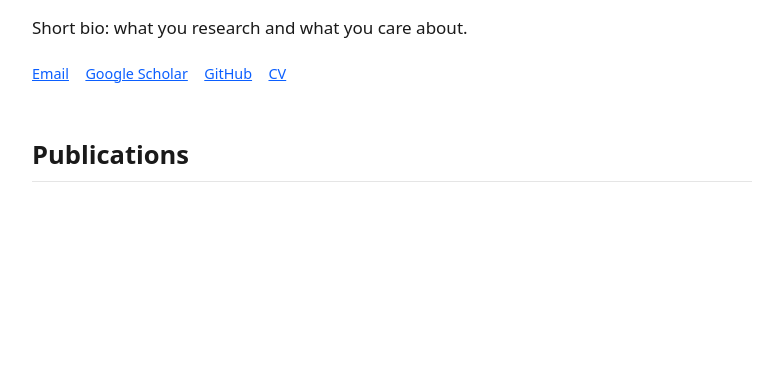
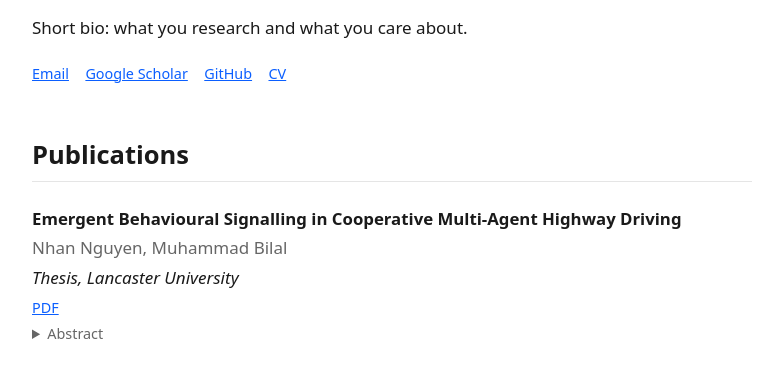
Before and after one commit to hiimnhan/hiimnhan.github.io, a plain HTML site: page index.html in a window 1280 px wide. Shown: the part 146-524 px from the top of the page, without its empty margins (248-1031 px from the left). Drawn offline with Linux system fonts and the light colour scheme.

Commit message:
Add thesis
Co-Authored-By: Claude Sonnet 5.5 <noreply@anthropic.com>

```diff
--- a/index.html
+++ b/index.html
@@ -42,7 +42,15 @@
 <script>
 // Edit this list only. Newest first.
 // Entry shape: { title, authors, venue, abstract, links: { PDF: "url", Code: "url" } }
-const papers = [];
+const papers = [
+  {
+    title: "Emergent Behavioural Signalling in Cooperative Multi-Agent Highway Driving",
+    authors: "Nhan Nguyen, Muhammad Bilal",
+    venue: "Thesis, Lancaster University",
+    abstract: "Autonomous highway driving is a multi-agent coordination problem in which every vehicle carries a private behavioural type that others cannot observe directly. This thesis formulates cooperative multi-agent highway driving as a repeated signalling game over a small discrete vocabulary of behaviourally grounded tokens whose meanings are not pre-assigned. It then asks whether communication emerges among the agents at all, and in what sense. The agents are trained using multi-agent reinforcement learning and the signalling channel is probed with evaluation-time interventions that separately disturb the token, the neighbour kinematics, and their binding. Communication does emerge, not in the form standard information metrics are designed to register, but through what we call convention-of-use. The token carries almost no information about a driver's hidden type. Nevertheless, corrupting the binding between token and behaviour raises the collision rate by 65 to 86%, depending on how the binding is broken. In this experiment, the active interventions revealed a dependence on the channel that the passive metrics did not register. This suggests that evaluations of emergent communication, and audits of connected-driving systems, should test the binding between message and behaviour directly rather than rely on measured informativeness alone.",
+    links: { PDF: "papers/Emergent%20Behavioural%20Signalling%20in%20Cooperative%20Multi-Agent%20Highway%20Driving.pdf" }
+  },
+];
 
 const esc = s => String(s ?? "").replace(/[&<>"]/g, c => ({"&":"&amp;","<":"&lt;",">":"&gt;",'"':"&quot;"}[c]));
 document.getElementById("papers").innerHTML = papers.map(p => `
```
Also changed, not shown: 1 other file.
